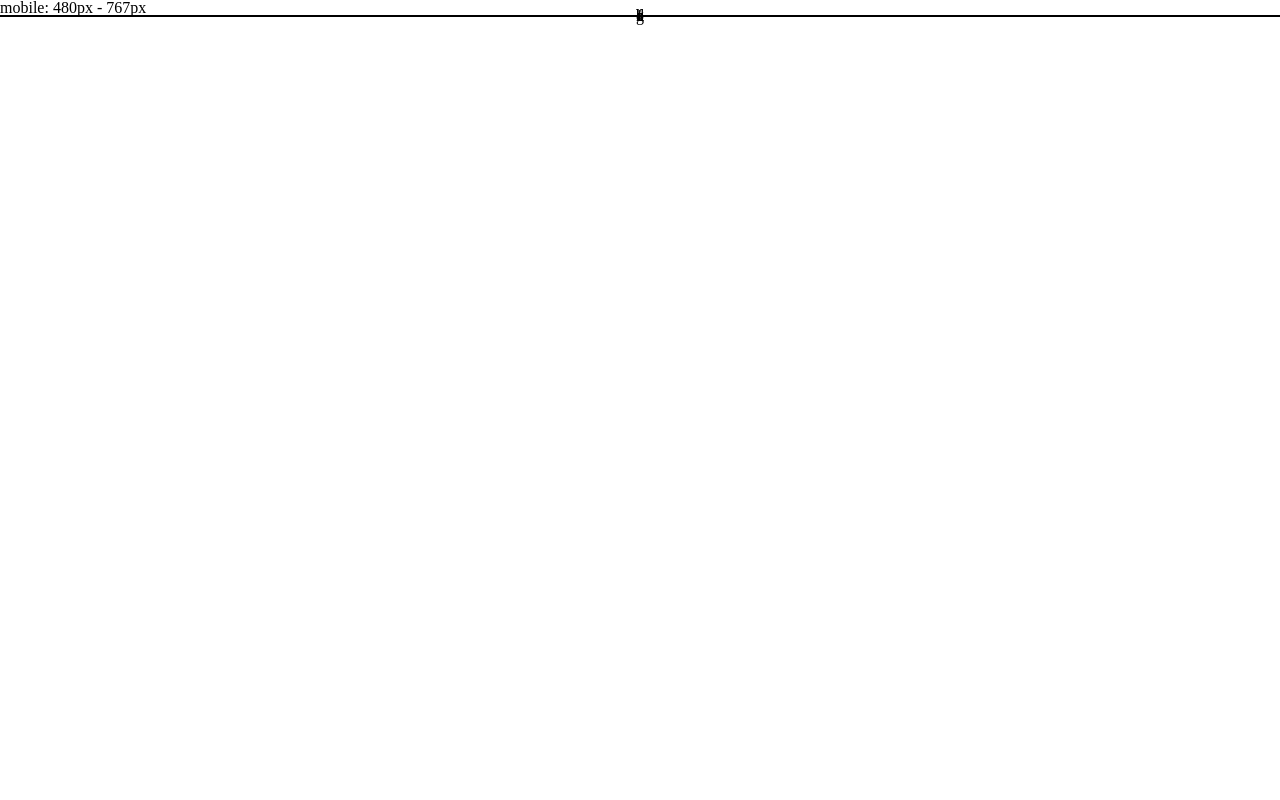
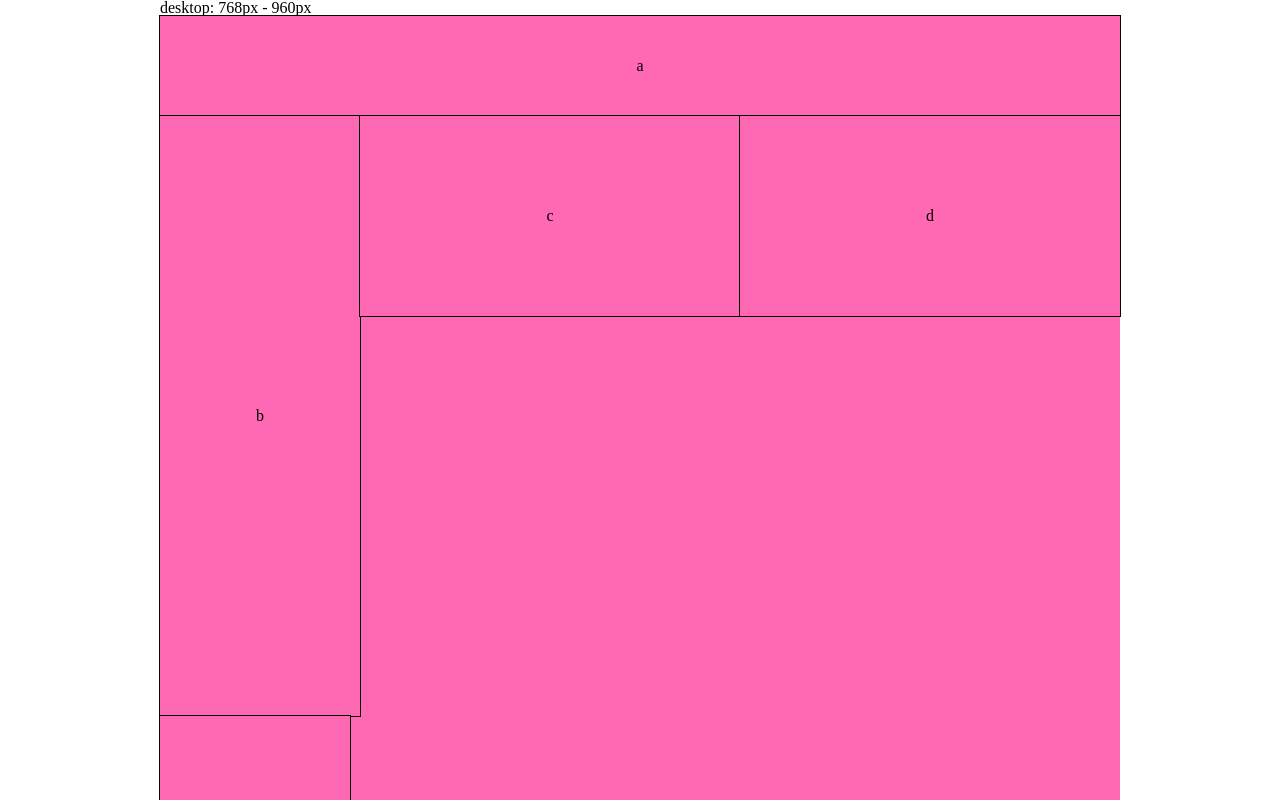
Before and after one commit to ekearm/lab-02, a plain HTML site: page index.html in a window 1280 px wide. Shown: the top 800 px of the page. Drawn offline with Linux system fonts and the light colour scheme.

Commit message:
fixed file issues

```diff
--- a/css/layout.css
+++ b/css/layout.css
@@ -1,2 +1,2 @@
 @import url('./layouts/mobile.css') (min-width: 480px) and (max-width: 767px);
-@import url('./layouts/desktop.css') (min-width: 768px) and (max-width: 960px);
+@import url('./layouts/desktop.css') (min-width: 768px);
--- a/css/layouts/desktop.css
+++ b/css/layouts/desktop.css
@@ -0,0 +1,49 @@
+body {
+  min-width: 768px;
+  max-width: 960px;
+}
+
+body *{
+  background-color: hotpink;
+}
+h3 {
+  background-color: white;
+}
+
+.mobile{
+  display: none;
+}
+.content {
+  width: 100%;
+}
+
+.nav {
+  width: 100%;
+  height: 100px;
+  float: left;
+}
+
+.sub-nav {
+  width: 200px;
+  float: left;
+  height: 600px;
+}
+
+.feature{
+  width:380px;
+  height:200px;
+  float: left;
+}
+
+.tile {
+  clear: both;
+  width: 190px;
+  height: 250px;
+  float: left;
+}
+
+.footer {
+  clear: both;
+  height: 150px;
+  width: 760px;
+}
--- a/css/layouts/mobile.css
+++ b/css/layouts/mobile.css
@@ -0,0 +1,45 @@
+body {
+  max-width: 480px;
+}
+
+body * {
+  background-color: teal;
+}
+
+h3 {
+  background-color: white;
+}
+
+.desktop{
+  display: none;
+}
+.content {
+  width: 100%;
+}
+
+.nav {
+  width: 100%;
+  height: 75px;
+}
+
+.sub-nav {
+  width: 100%;
+  height: 150px;
+}
+
+.feature{
+  width:100%;
+  height:125px;
+}
+
+.tile {
+  width: 50%;
+  height: 250px;
+
+  float: left;
+}
+
+.footer {
+  clear: both;
+  height: 80px;
+}
--- a/index.html
+++ b/index.html
@@ -8,17 +8,18 @@
   <title>SMACSS</title>
 </head>
 <body>
-  <h3>mobile: 480px - 767px</h2>
-  <nav class="nav"><span class="middle">a</span></nav>
+  <h3 class="mobile">mobile: 480px - 767px</h3>
+  <h3 class="desktop">desktop: 768px - 960px</h3>
+  <nav class="nav"><span class="middle">a</span><span class="mobile"></span><span class="desktop"></span></nav>
   <div class="content">
-    <aside class="sub-nav"><span class="middle">b</span></aside>
-    <section class="feature"><span class="middle">c</span></section>
-    <section class="feature"><span class="middle">d</span></section>
-    <article class="tile"><span class="middle">e</span></article>
-    <article class="tile"><span class="middle">f</span></article>
-    <article class="tile"><span class="middle">g</span></article>
-    <article class="tile"><span class="middle">h</span></article>
-    <footer class="footer"><span class="middle">i</span></footer>
+    <aside class="sub-nav"><span class="middle">b</span><span class="mobile"></span><span class="desktop"></span></aside>
+    <section class="feature"><span class="middle">c</span><span class="mobile"></span><span class="desktop"></span></section>
+    <section class="feature"><span class="middle">d</span><span class="mobile"></span><span class="desktop"></span></section>
+    <article class="tile"><span class="middle">e</span><span class="mobile"></span><span class="desktop"></span></article>
+    <article class="tile"><span class="middle">f</span><span class="mobile"></span><span class="desktop"></span></article>
+    <article class="tile"><span class="middle">g</span><span class="mobile"></span><span class="desktop"></span></article>
+    <article class="tile"><span class="middle">h</span><span class="mobile"></span><span class="desktop"></span></article>
+    <footer class="footer"><span class="middle">i</span><span class="mobile"></span><span class="desktop"></span></footer>
   </div>
 </body>
 </html>
```
